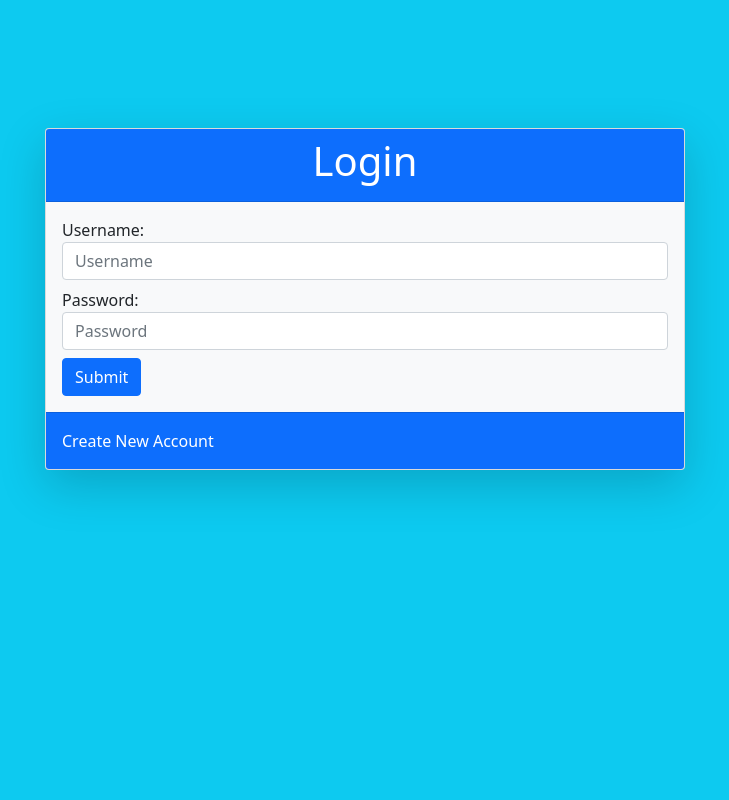
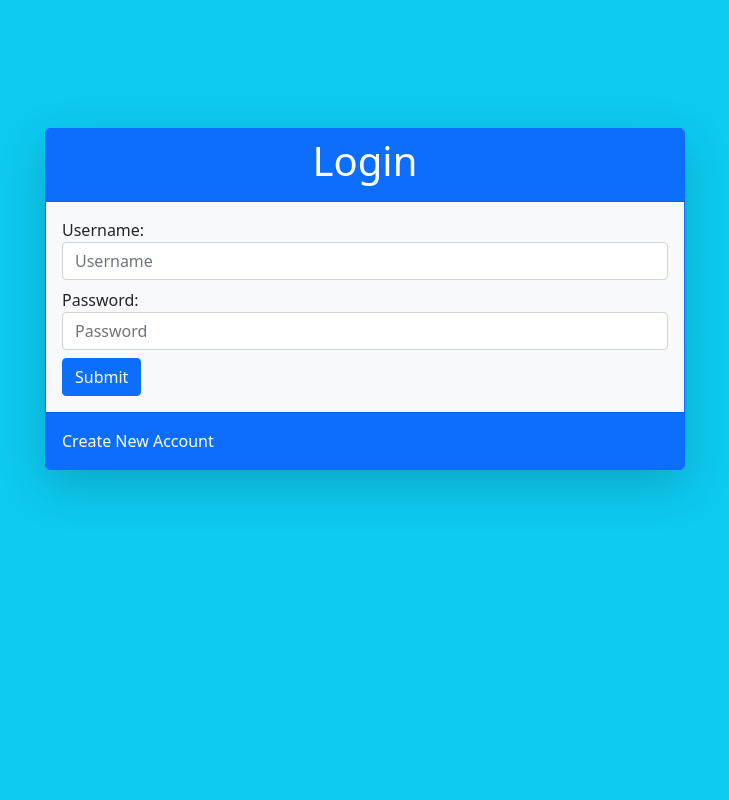
Before and after one commit to edmer664/librarySystem, a Flask app: page /login in a window 1280 px wide. Shown: the whole page, without its empty margins (275-1004 px from the left). Run offline with Flask 2, Linux system fonts and the light colour scheme.

Commit message:
initial commit

```diff
--- a/templates/login.html
+++ b/templates/login.html
@@ -2,7 +2,7 @@
 {% block content %}
 
 <section id="card-login-margin" class="bg-info d-flex flex-column align-items-center">
-    <div id="card-login-margin-top" class="card d-flex mx-5 w-50 bg-light my-5 shadow-lg">
+    <div id="card-login-margin-top" class="bg-primary border-primary card d-flex mx-5 w-50 bg-light my-5 shadow-lg">
 
         <div class="card-header bg-primary text-center text-white">
             <h1>
```
